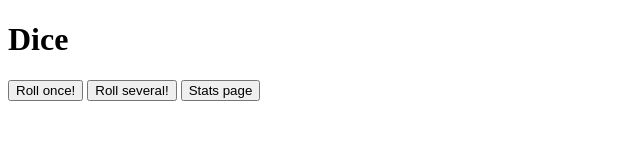
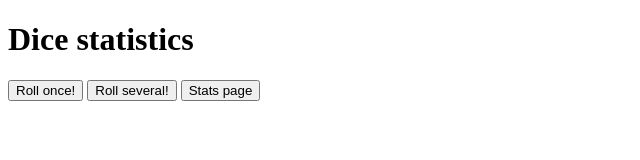
Before and after one commit to gamesman36/dicestats, a plain HTML site: page index.html in a window 1280 px wide. Shown: the whole page, without its empty margins (0-640 px from the left). Drawn offline with Linux system fonts and the light colour scheme.

Commit message:
Cosmetic changes

```diff
--- a/index.html
+++ b/index.html
@@ -4,7 +4,7 @@
     <meta charset="UTF-8">
     <meta http-equiv="X-UA-Compatible" content="IE=edge">
     <meta name="viewport" content="width=device-width, initial-scale=1.0">
-    <title>Document</title>
+    <title>Dice statistics</title>
     <script src="js/model.js"></script>
     <script src="js/mainView.js"></script>
     <script src="js/statsView.js"></script>
--- a/js/mainView.js
+++ b/js/mainView.js
@@ -1,6 +1,6 @@
 function viewMain() {
     html = /*html*/`
-    <h1>Dice</h1>
+    <h1>Dice statistics</h1>
     <button onclick="roll(1)">Roll once!</button>
     <button onclick="repeatRoll()">Roll several!</button>
     <button onclick="goToStats()">Stats page</button>
```
